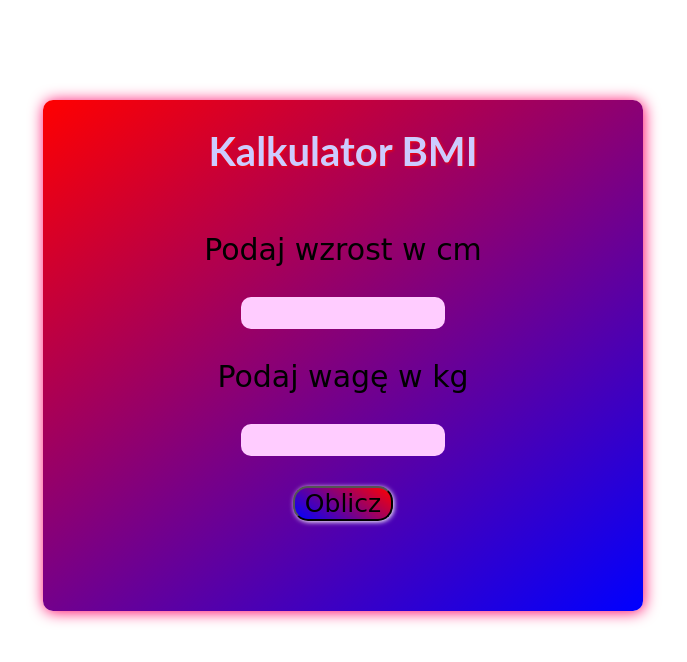
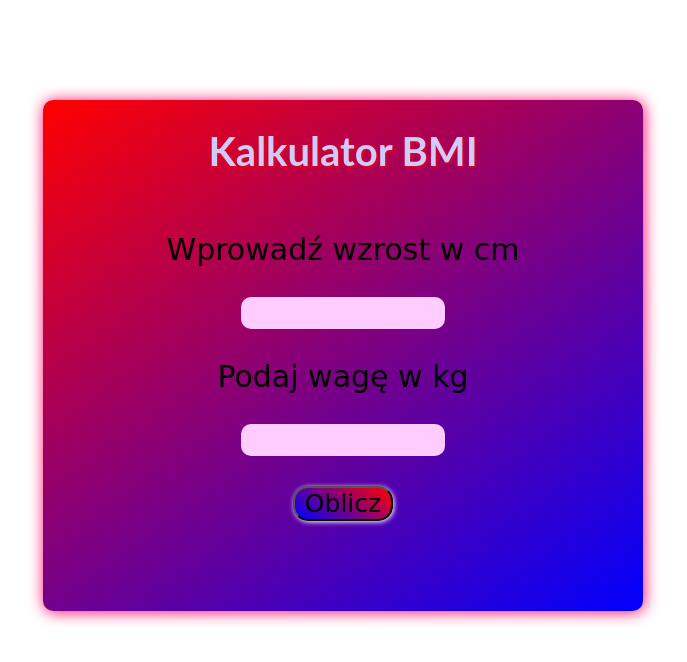
Before and after one commit to LouCypher10/Kalkulator-BMI, a plain HTML site: page index.html in a window 1280 px wide. Shown: the whole page, without its empty margins (297-984 px from the left). Drawn offline with Linux system fonts and the light colour scheme.

Commit message:
Change one word

```diff
--- a/index.html
+++ b/index.html
@@ -10,7 +10,7 @@
 <body>
     <div>
         <h1>Kalkulator BMI</h1>
-            <p>Podaj wzrost w cm</p>
+            <p>Wprowadź wzrost w cm</p>
             <input type="text" id="wzrost">
             <p>Podaj wagę w kg</p>
             <input type="text" id="waga">
```
